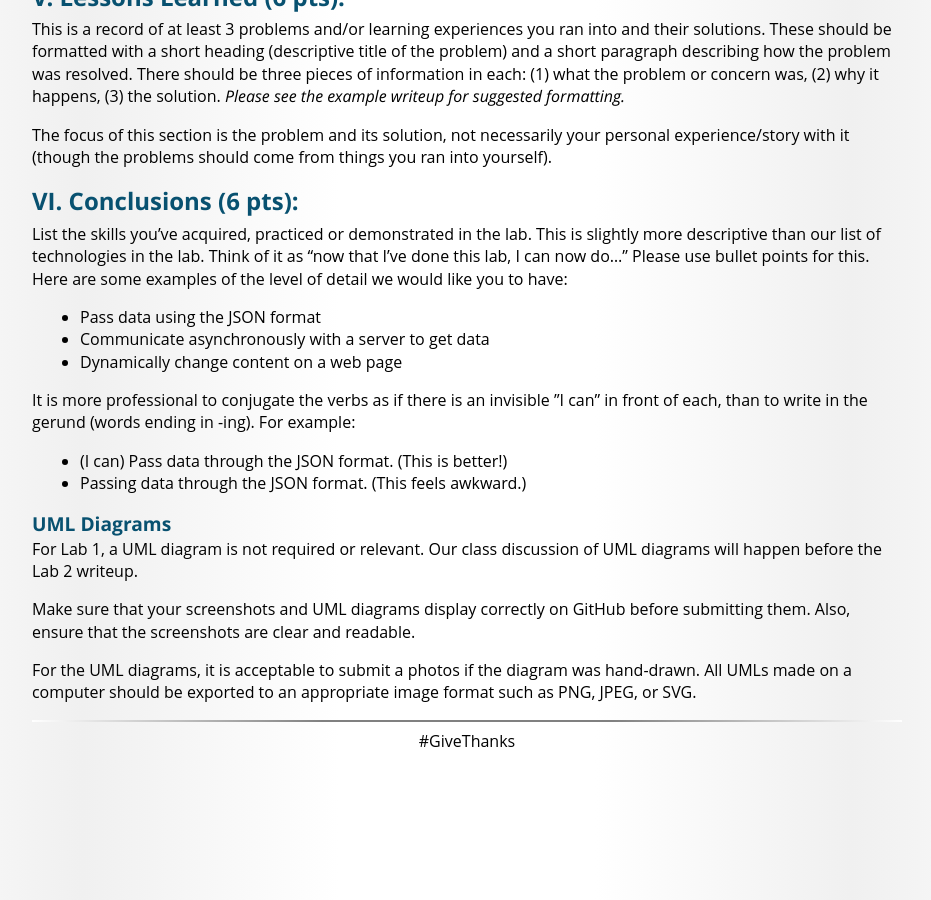
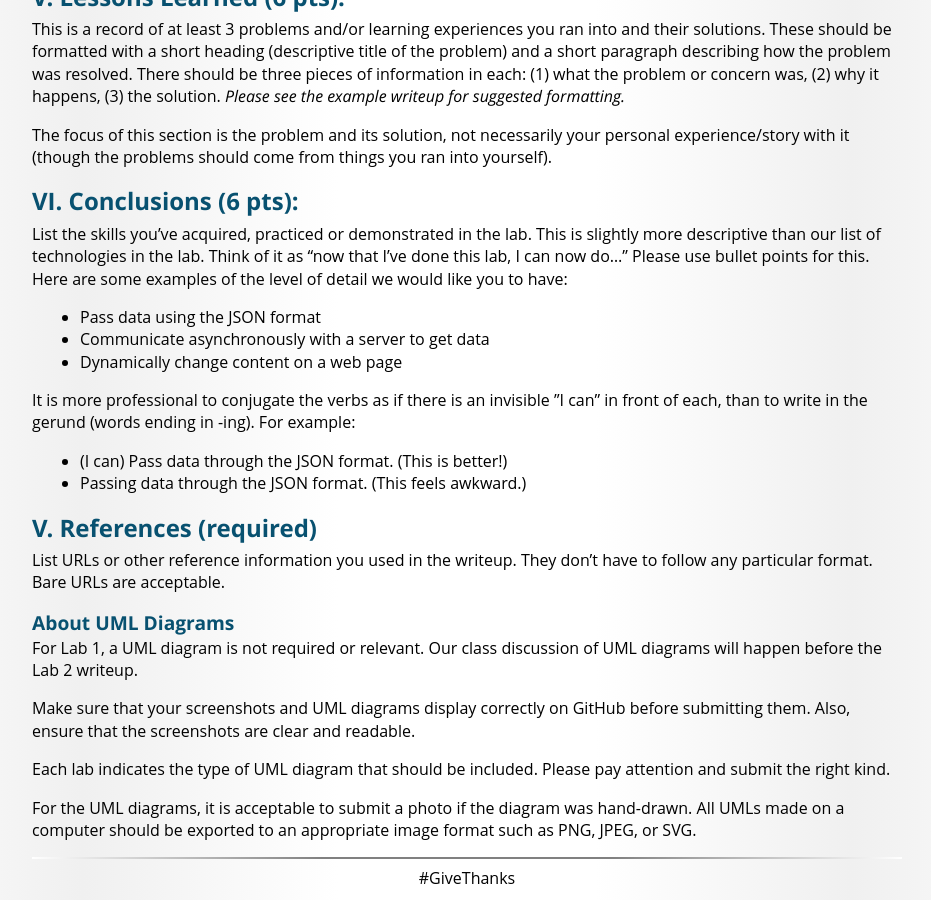
Before and after one commit to BYU-ITC-210/BYU-ITC-210.github.io, a Jekyll site: the page built from LabWriteupInstructions.md, in a window 1280 px wide and 900 px high, scrolled down 1344 px. Shown: the whole window, without its empty margins (173-1104 px from the left). Built offline with Jekyll 4.4.1, drawn with Linux system fonts in a browser that asks for light colours; some web fonts are replaced; before the commit the page ends 2106 px from its top, so only the background shows below that; some of the changed text lies outside the part shown.

Commit message:
Lab Writeup Fixes

```diff
--- a/LabWriteupInstructions.md
+++ b/LabWriteupInstructions.md
@@ -64,10 +64,16 @@ It is more professional to conjugate the verbs as if there is an invisible "I c
 * (I can) Pass data through the JSON format. (This is better!)
 * Passing data through the JSON format. (This feels awkward.)
 
-### UML Diagrams
+## V. References (required)
+
+List URLs or other reference information you used in the writeup. They don't have to follow any particular format. Bare URLs are acceptable.
+
+### About UML Diagrams
 
 For Lab 1, a UML diagram is not required or relevant. Our class discussion of UML diagrams will happen before the Lab 2 writeup.
 
 Make sure that your screenshots and UML diagrams display correctly on GitHub before submitting them. Also, ensure that the screenshots are clear and readable.
 
-For the UML diagrams, it is acceptable to submit a photos if the diagram was hand-drawn. All UMLs made on a computer should be exported to an appropriate image format such as PNG, JPEG, or SVG.
+Each lab indicates the type of UML diagram that should be included. Please pay attention and submit the right kind.
+
+For the UML diagrams, it is acceptable to submit a photo if the diagram was hand-drawn. All UMLs made on a computer should be exported to an appropriate image format such as PNG, JPEG, or SVG.
```
Also changed, not shown: other parts of LabWriteupInstructions.md (+1 -1 lines).
